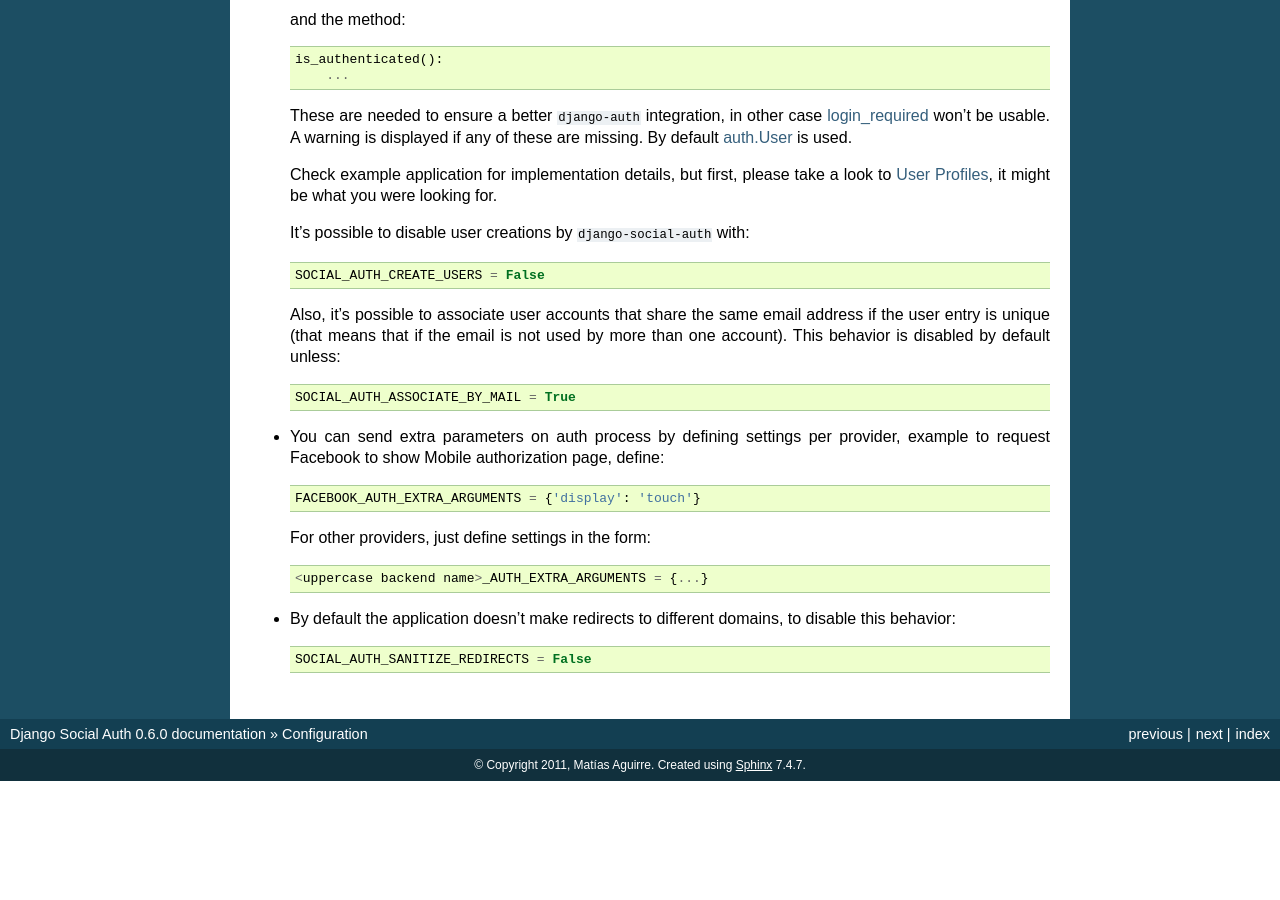
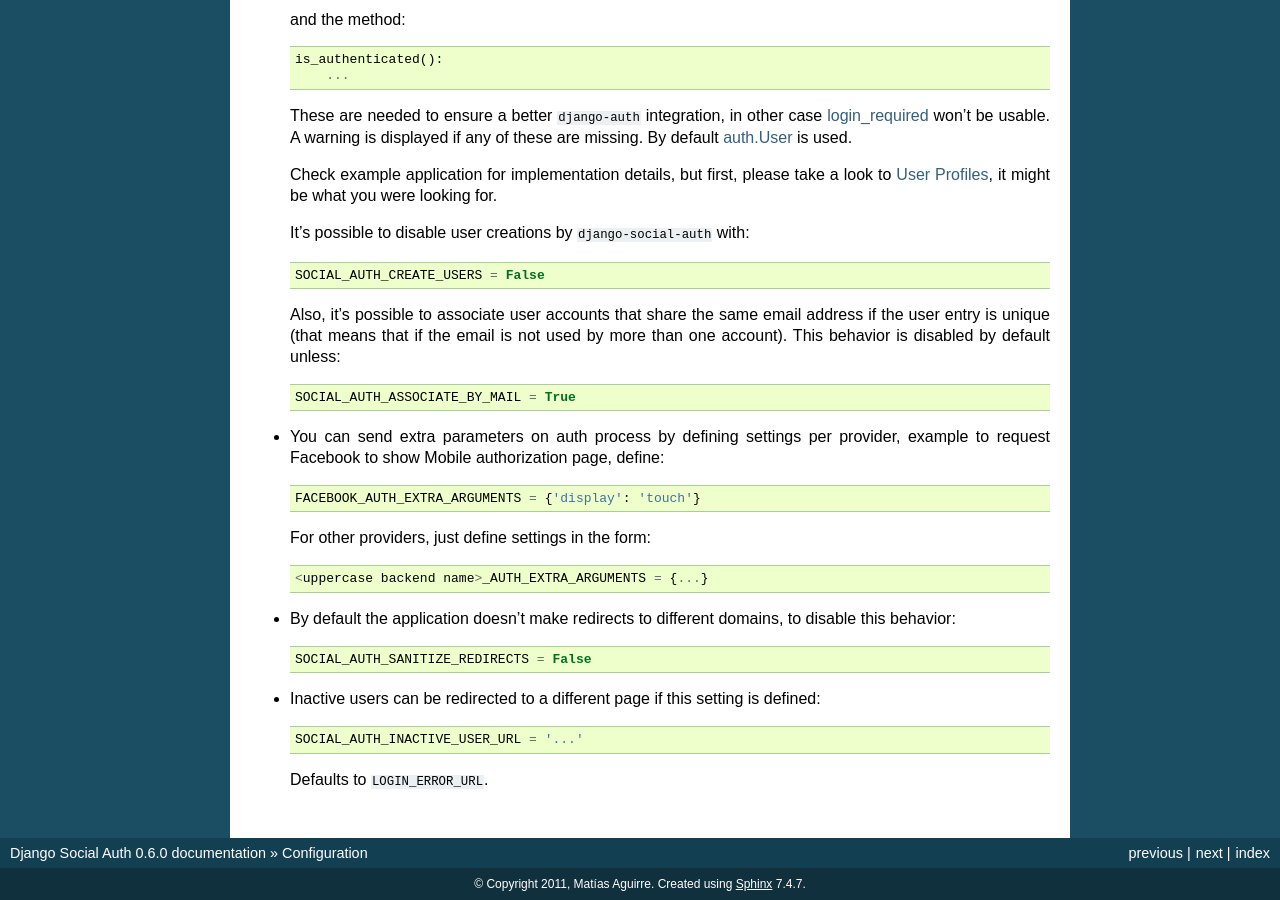
Before and after one commit to devs-cloud/django-social-auth-module, a Sphinx documentation site: the page built from doc/configuration.rst, in a window 1280 px wide and 900 px high, scrolled down 3251 px. Built offline with Sphinx 7.4.7, drawn with Linux system fonts in a browser that asks for light colours; before the commit the page ends 4032 px from its top, so only the background shows below that.

Commit message:
Difference active/inactive users on complete process. Closes #197

```diff
--- a/doc/configuration.rst
+++ b/doc/configuration.rst
@@ -213,6 +213,13 @@ Configuration
 
       SOCIAL_AUTH_SANITIZE_REDIRECTS = False
 
+- Inactive users can be redirected to a different page if this setting is
+  defined::
+
+      SOCIAL_AUTH_INACTIVE_USER_URL = '...'
+
+  Defaults to ``LOGIN_ERROR_URL``.
+
 
 .. _Model Manager: http://docs.djangoproject.com/en/dev/topics/db/managers/#managers
 .. _Login URL: http://docs.djangoproject.com/en/dev/ref/settings/?from=olddocs#login-url
```
Also changed, not shown: README.rst (+7 -0 lines), 1 other file.
